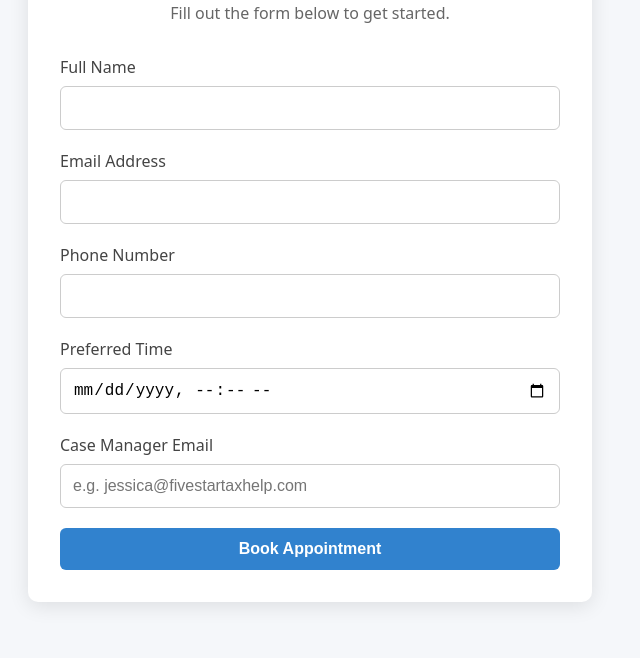
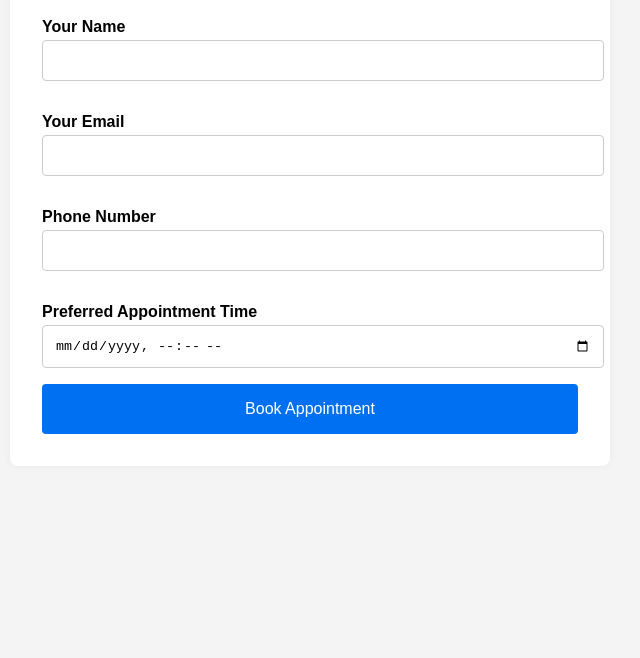
Before and after one commit to c-mathis/client-booking-form, a plain HTML site: page index.html in a window 1280 px wide. Shown: the part 142-800 px from the top of the page, without its empty margins (330-970 px from the left). Drawn offline with Linux system fonts and the light colour scheme.

Commit message:
dynamic case manager email

```diff
--- a/index.html
+++ b/index.html
@@ -4,142 +4,82 @@
 <head>
     <meta charset="UTF-8" />
     <meta name="viewport" content="width=device-width, initial-scale=1.0" />
-    <title>Schedule Your Appointment</title>
+    <title>Book Your Appointment</title>
     <style>
         body {
-            margin: 0;
-            font-family: system-ui, sans-serif;
-            background-color: #f5f7fa;
-            display: flex;
-            align-items: center;
-            justify-content: center;
-            min-height: 100vh;
-        }
-
-        .container {
-            background-color: #ffffff;
+            font-family: sans-serif;
             padding: 2rem;
-            border-radius: 10px;
-            box-shadow: 0 4px 20px rgba(0, 0, 0, 0.1);
-            width: 100%;
-            max-width: 500px;
+            background: #f4f4f4;
+            max-width: 600px;
+            margin: auto;
         }
 
         h1 {
-            margin-top: 0;
-            font-size: 1.75rem;
-            color: #333;
             text-align: center;
         }
 
-        p {
-            text-align: center;
-            color: #666;
-            margin-bottom: 2rem;
+        form {
+            background: white;
+            padding: 2rem;
+            border-radius: 8px;
+            box-shadow: 0 0 10px rgba(0, 0, 0, 0.05);
         }
 
         label {
             display: block;
-            margin-bottom: 0.5rem;
-            color: #444;
-            font-weight: 500;
+            margin: 1rem 0 0.25rem;
+            font-weight: bold;
         }
 
         input,
         select {
             width: 100%;
             padding: 0.75rem;
-            margin-bottom: 1.25rem;
+            margin-bottom: 1rem;
+            border-radius: 4px;
             border: 1px solid #ccc;
-            border-radius: 6px;
-            font-size: 1rem;
-            box-sizing: border-box;
-        }
-
-        input:focus,
-        select:focus {
-            outline: none;
-            border-color: #3182ce;
-            box-shadow: 0 0 0 3px rgba(66, 153, 225, 0.3);
         }
 
         button {
-            width: 100%;
-            padding: 0.75rem;
-            font-size: 1rem;
-            background-color: #3182ce;
+            background: #0070f3;
             color: white;
             border: none;
-            border-radius: 6px;
-            cursor: pointer;
-            font-weight: bold;
-        }
-
-        button:hover {
-            background-color: #2563eb;
-        }
-
-        .success-message {
-            text-align: center;
-            color: green;
-            font-weight: bold;
-            margin-top: 1rem;
+            padding: 1rem;
+            width: 100%;
+            border-radius: 4px;
+            font-size: 1rem;
         }
     </style>
 </head>
 
 <body>
-    <div class="container">
-        <h1>Schedule Your Appointment</h1>
-        <p>Fill out the form below to get started.</p>
+    <h1>Book Your Appointment</h1>
+    <form id="booking-form" method="POST" action="https://appointment-worker.cameron-07f.workers.dev/">
+        <label for="name">Your Name</label>
+        <input type="text" name="name" id="name" required />
 
-        <form id="booking-form">
-            <label for="name">Full Name</label>
-            <input type="text" id="name" name="name" required />
+        <label for="email">Your Email</label>
+        <input type="email" name="email" id="email" required />
 
-            <label for="email">Email Address</label>
-            <input type="email" id="email" name="email" required />
+        <label for="phone">Phone Number</label>
+        <input type="tel" name="phone" id="phone" />
 
-            <label for="phone">Phone Number</label>
-            <input type="tel" id="phone" name="phone" required />
+        <label for="selectedTime">Preferred Appointment Time</label>
+        <input type="datetime-local" name="selectedTime" id="selectedTime" required />
 
-            <label for="selectedTime">Preferred Time</label>
-            <input type="datetime-local" id="selectedTime" name="selectedTime" required />
+        <!-- Hidden Case Manager Email from URL Param -->
+        <input type="hidden" name="caseManagerEmail" id="caseManagerEmail" />
 
-            <label for="caseManagerEmail">Case Manager Email</label>
-            <input type="email" id="caseManagerEmail" name="caseManagerEmail"
-                placeholder="e.g. jessica@fivestartaxhelp.com" required />
-
-            <button type="submit">Book Appointment</button>
-        </form>
-
-        <div class="success-message" id="successMessage" style="display: none;">
-            ✅ Appointment request received!
-        </div>
-    </div>
+        <button type="submit">Book Appointment</button>
+    </form>
 
     <script>
-        const form = document.getElementById("booking-form");
-        const successMessage = document.getElementById("successMessage");
-
-        form.addEventListener("submit", async (e) => {
-            e.preventDefault();
-            const formData = new FormData(form);
-            const data = Object.fromEntries(formData.entries());
-
-            const response = await fetch("https://appointment-worker.cameron-07f.workers.dev/", {
-                method: "POST",
-                headers: { "Content-Type": "application/json" },
-                body: JSON.stringify(data),
-            });
-
-            if (response.ok) {
-                successMessage.style.display = "block";
-                form.reset();
-            } else {
-                alert("There was a problem submitting your request. Please try again.");
-            }
-        });
+        // Pull `?cm=email` from URL and insert into hidden field
+        const params = new URLSearchParams(window.location.search);
+        const cmEmail = params.get('cm');
+        if (cmEmail) {
+            document.getElementById('caseManagerEmail').value = cmEmail;
+        }
     </script>
 </body>
 
```
